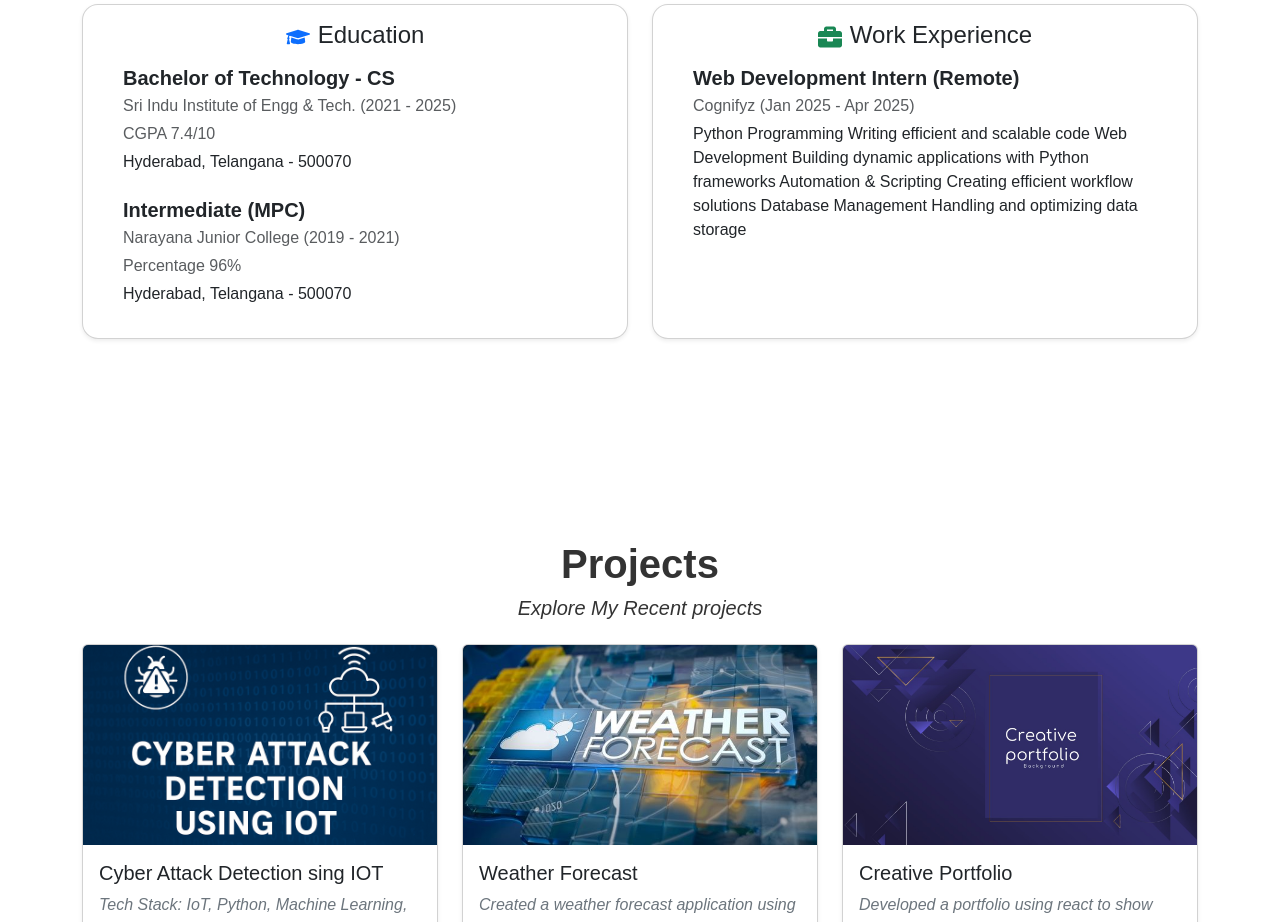
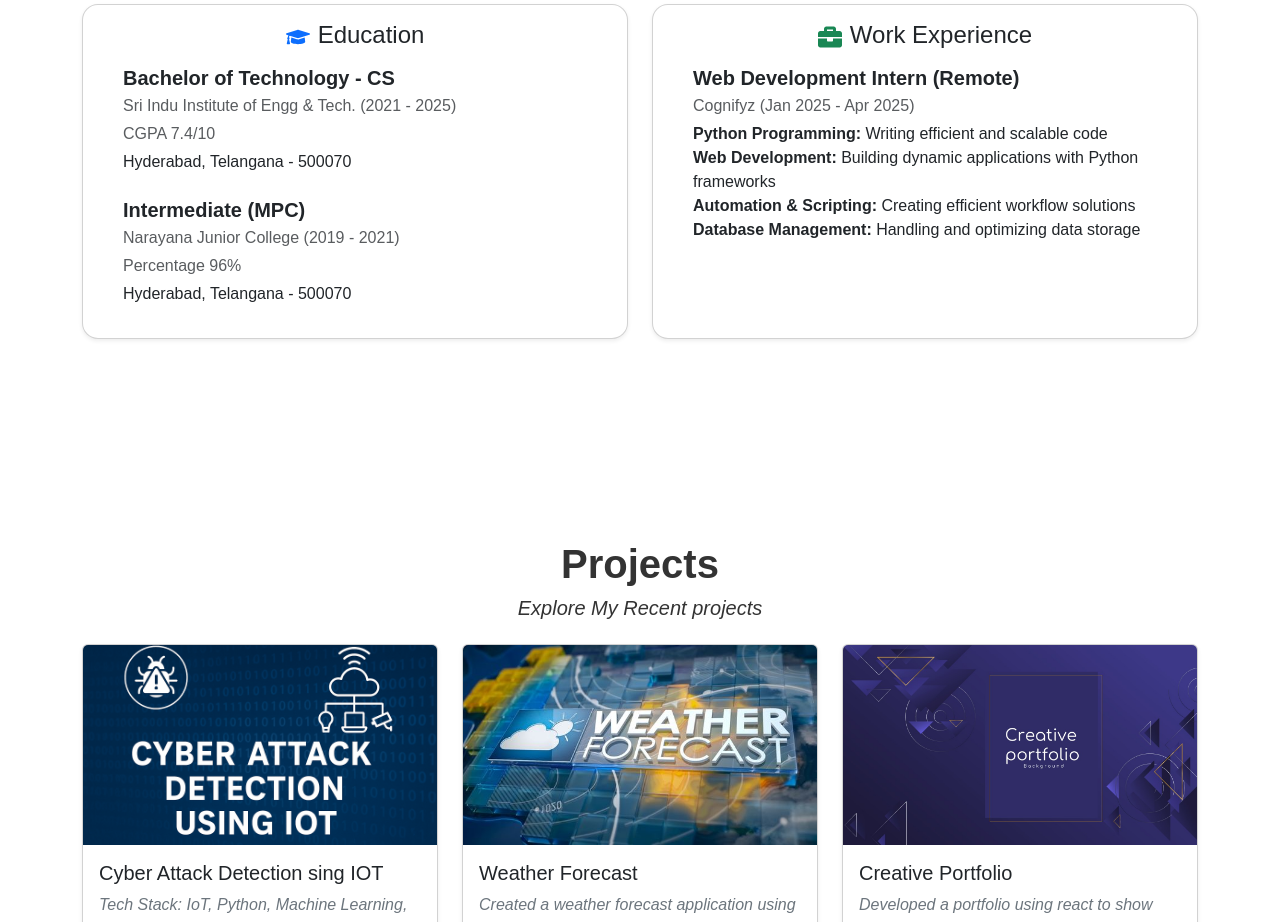
Before and after one commit to venukumar933/Portfolio, a React (Create React App) app: page / in a window 1280 px wide. Shown: the part 1020-1942 px from the top of the page. Built offline with nearby package versions, Linux system fonts and the light colour scheme.

Commit message:
fix the wrnings

```diff
--- a/src/components/About.js
+++ b/src/components/About.js
@@ -47,7 +47,7 @@ const About = () => {
           {/* Buttons */}
           <div className="mt-4 d-flex gap-4 flex-wrap">
             <a
-              href="/Venu_Kumar_CV.pdf"
+              href="https://drive.google.com/file/d/1WfXZ0_OqK5opNvPd8Trgx4rbEv2y2eMs/view?usp=sharing"
               download
               className="btn btn-secondary border-1 rounded-4"
             >
--- a/src/components/Experience.js
+++ b/src/components/Experience.js
@@ -16,13 +16,14 @@ const Experience = () => {
       { threshold: 0.5 }
     );
 
-    if (sectionRef.current) {
-      observer.observe(sectionRef.current);
+    const currentRef = sectionRef.current;
+    if (currentRef) {
+      observer.observe(currentRef);
     }
 
     return () => {
-      if (sectionRef.current) {
-        observer.unobserve(sectionRef.current);
+      if (currentRef) {
+        observer.unobserve(currentRef);
       }
     };
   }, []);
@@ -48,13 +49,13 @@ const Experience = () => {
                 <li className="mb-4">
                   <h5 className="fw-bold mb-1">Bachelor of Technology - CS</h5>
                   <p className="mb-1 text-muted">Sri Indu Institute of Engg & Tech. (2021 - 2025)</p>
-                  <p className='mb-1 fs-6 fw-light text-muted'>CGPA 7.4/10</p>
+                  <p className="mb-1 fs-6 fw-light text-muted">CGPA 7.4/10</p>
                   <p>Hyderabad, Telangana - 500070</p>
                 </li>
                 <li>
                   <h5 className="fw-bold mb-1">Intermediate (MPC)</h5>
                   <p className="mb-1 text-muted">Narayana Junior College (2019 - 2021)</p>
-                   <p className='mb-1 fs-6 fw-light text-muted'>Percentage 96%</p>
+                  <p className="mb-1 fs-6 fw-light text-muted">Percentage 96%</p>
                   <p>Hyderabad, Telangana - 500070</p>
                 </li>
               </ul>
@@ -72,15 +73,14 @@ const Experience = () => {
               </h4>
               <ul className="list-unstyled px-4">
                 <li className="mb-4">
-                   <h5 className="fw-bold mb-1">Web Development Intern (Remote)</h5>
-                  <p className="mb-1 text-muted"> Cognifyz (Jan 2025 - Apr 2025)</p>
-                  <p>Python Programming  Writing efficient and scalable code
- Web Development Building dynamic applications with Python frameworks
- Automation & Scripting Creating efficient workflow solutions
- Database Management  Handling and optimizing data storage</p>
-                </li>
-                <li>
-
+                  <h5 className="fw-bold mb-1">Web Development Intern (Remote)</h5>
+                  <p className="mb-1 text-muted">Cognifyz (Jan 2025 - Apr 2025)</p>
+                  <p>
+                    <strong>Python Programming:</strong> Writing efficient and scalable code<br />
+                    <strong>Web Development:</strong> Building dynamic applications with Python frameworks<br />
+                    <strong>Automation & Scripting:</strong> Creating efficient workflow solutions<br />
+                    <strong>Database Management:</strong> Handling and optimizing data storage
+                  </p>
                 </li>
               </ul>
             </div>
```
Also changed, not shown: 1 other file (tests, documents, lock files or other folders).
